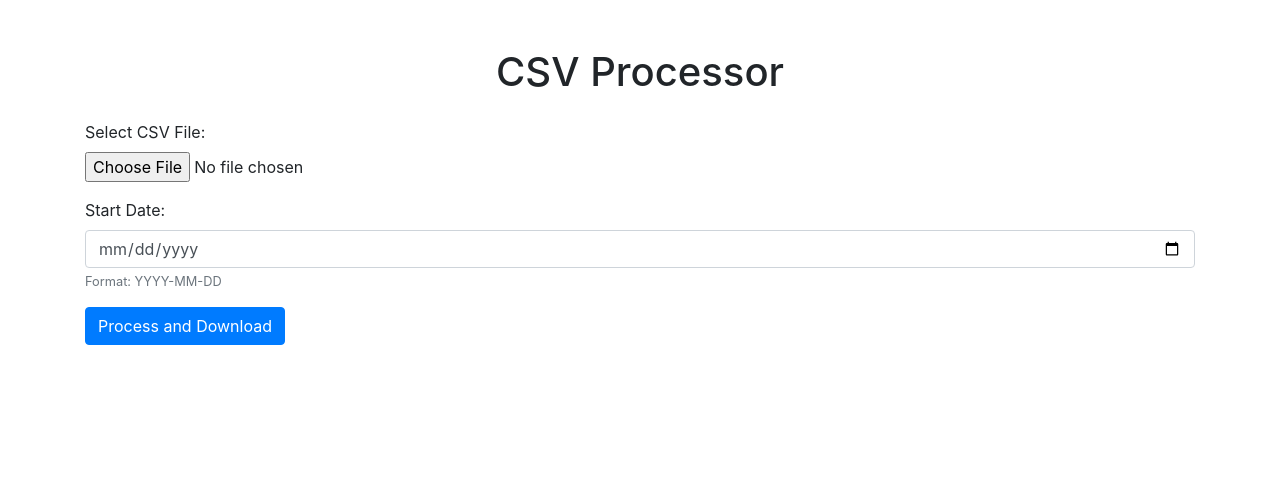
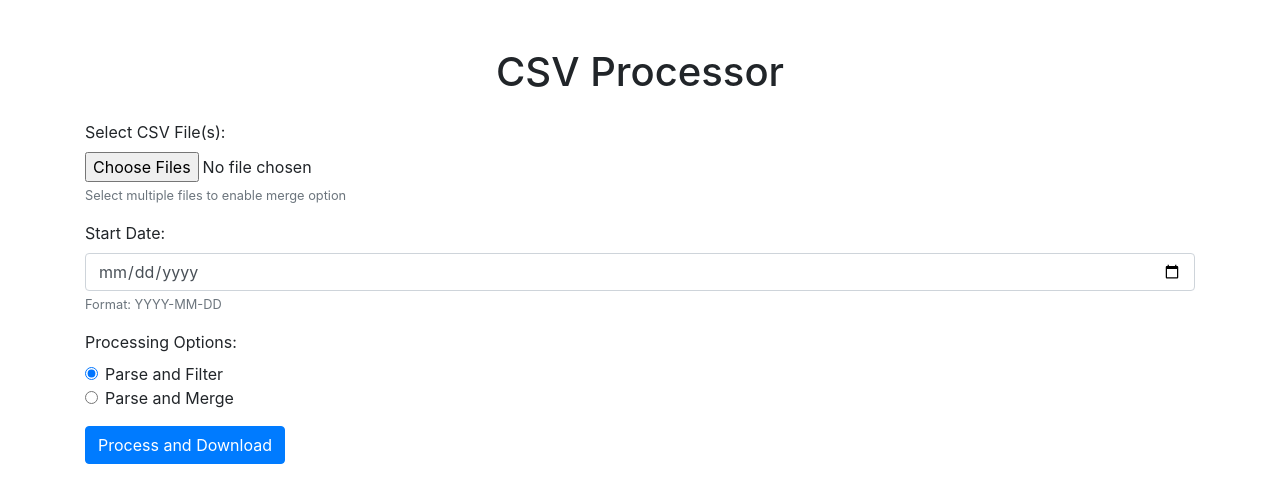
Before and after one commit to yuandrk/actual-pre-cvs, a Flask app: page / in a window 1280 px wide. Shown: the top 503 px of the page. Run offline with Flask 2, Linux system fonts and the light colour scheme; some libraries are stand-ins or nearby versions.

Commit message:
Enhance CSV processing functionality to support merging multiple files and add processing options in the web interface

```diff
--- a/app.py
+++ b/app.py
@@ -4,6 +4,7 @@ import pandas as pd
 from datetime import datetime
 import logging
 import os
+import glob
 from werkzeug.utils import secure_filename
 
 # Configure logging
@@ -80,16 +81,57 @@ def upload_file():
         if 'file' not in request.files:
             logger.warning("No file part in the request")
             return 'No file part'
-        file = request.files['file']
+
+        files = request.files.getlist('file')
         start_date = request.form['start_date']
+        process_option = request.form.get('process_option', 'parse')
 
-        if file.filename == '':
-            logger.warning("No selected file in the request")
-            return 'No selected file'
+        if not files or files[0].filename == '':
+            logger.warning("No selected files in the request")
+            return 'No selected files'
 
+        # Check for merge option with multiple files
+        if process_option == 'merge' and len(files) > 1:
+            logger.info(f"Processing merge request for {len(files)} files with start date: {start_date}")
+
+            df_list = []
+            for file in files:
+                if file and allowed_file(file.filename):
+                    filename = secure_filename(file.filename)
+                    logger.info(f"Processing file for merge: {filename}")
+                    file_content = file.read()
+
+                    df = parse_csv(file_content, start_date)
+                    if df is not None:
+                        df_list.append(df)
+                    else:
+                        logger.error(f"Failed to process file for merge: {filename}")
+
+            if not df_list:
+                logger.error("No valid CSV files found for merging")
+                return 'No valid CSV files for merging. Please check file formats.'
+
+            # Merge all dataframes
+            merged_df = pd.concat(df_list, ignore_index=True)
+
+            # Convert DataFrame to CSV
+            output = io.StringIO()
+            merged_df.to_csv(output, index=False)
+            output.seek(0)
+
+            logger.info("Successfully merged CSV files")
+            return send_file(
+                io.BytesIO(output.getvalue().encode('utf-8')),
+                as_attachment=True,
+                download_name="merged_health_data.csv",
+                mimetype='text/csv'
+            )
+
+        # Process single file (or first file if multiple selected with parse option)
+        file = files[0]
         if file and allowed_file(file.filename):
             filename = secure_filename(file.filename)
-            logger.info(f"Processing file: {filename} with start date: {start_date}")
+            logger.info(f"Processing single file: {filename} with start date: {start_date}")
             file_content = file.read()
 
             df = parse_csv(file_content, start_date)
@@ -123,8 +165,8 @@ def process_csv_api():
             logger.warning("No file provided in API request")
             return make_response(jsonify({'error': 'No file provided'}), 400)
 
-        file = request.files['file']
-        if file.filename == '':
+        files = request.files.getlist('file')
+        if not files or files[0].filename == '':
             logger.warning("Empty filename in API request")
             return make_response(jsonify({'error': 'No file selected'}), 400)
 
@@ -134,6 +176,47 @@ def process_csv_api():
             logger.warning("No start date provided in API request")
             return make_response(jsonify({'error': 'Start date is required'}), 400)
 
+        # Check for merge option
+        process_option = request.form.get('process_option', 'parse')
+
+        # Check for merge option with multiple files
+        if process_option == 'merge' and len(files) > 1:
+            logger.info(f"Processing API merge request for {len(files)} files with start date: {start_date}")
+
+            df_list = []
+            for file in files:
+                if file and allowed_file(file.filename):
+                    filename = secure_filename(file.filename)
+                    logger.info(f"Processing file for API merge: {filename}")
+                    file_content = file.read()
+
+                    df = parse_csv(file_content, start_date)
+                    if df is not None:
+                        df_list.append(df)
+                    else:
+                        logger.error(f"Failed to process file for API merge: {filename}")
+
+            if not df_list:
+                logger.error("No valid CSV files found for API merging")
+                return make_response(jsonify({'error': 'No valid CSV files for merging. Please check file formats'}), 400)
+
+            # Merge all dataframes
+            merged_df = pd.concat(df_list, ignore_index=True)
+
+            # Convert DataFrame to CSV
+            output = io.StringIO()
+            merged_df.to_csv(output, index=False)
+            output.seek(0)
+
+            logger.info("Successfully merged CSV files in API request")
+            # Create response with CSV file
+            response = make_response(output.getvalue())
+            response.headers['Content-Type'] = 'text/csv'
+            response.headers['Content-Disposition'] = 'attachment; filename=merged_health_data.csv'
+            return response
+
+        # Process single file
+        file = files[0]
         # Validate file type
         if not allowed_file(file.filename):
             logger.warning(f"Invalid file type in API request: {file.filename}")
--- a/templates/upload.html
+++ b/templates/upload.html
@@ -11,13 +11,29 @@
         <h1 class="text-center">CSV Processor</h1>
         <form method="post" enctype="multipart/form-data" class="mt-4">
             <div class="form-group">
-                <label for="file">Select CSV File:</label>
-                <input type="file" name="file" id="file" accept=".csv" class="form-control-file" required>
+                <label for="file">Select CSV File(s):</label>
+                <input type="file" name="file" id="file" accept=".csv" class="form-control-file" multiple required>
+                <small class="form-text text-muted">Select multiple files to enable merge option</small>
             </div>
             <div class="form-group">
                 <label for="start_date">Start Date:</label>
                 <input type="date" name="start_date" id="start_date" class="form-control" required>
                 <small class="form-text text-muted">Format: YYYY-MM-DD</small>
+            </div>
+            <div class="form-group">
+                <label>Processing Options:</label>
+                <div class="form-check">
+                    <input class="form-check-input" type="radio" name="process_option" id="option_parse" value="parse" checked>
+                    <label class="form-check-label" for="option_parse">
+                        Parse and Filter
+                    </label>
+                </div>
+                <div class="form-check">
+                    <input class="form-check-input" type="radio" name="process_option" id="option_merge" value="merge">
+                    <label class="form-check-label" for="option_merge">
+                        Parse and Merge
+                    </label>
+                </div>
             </div>
             <button type="submit" class="btn btn-primary">Process and Download</button>
         </form>
```
Also changed, not shown: README.md.
